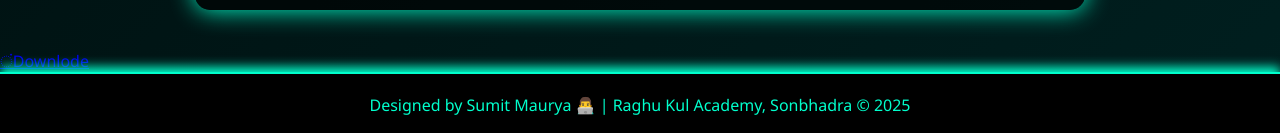
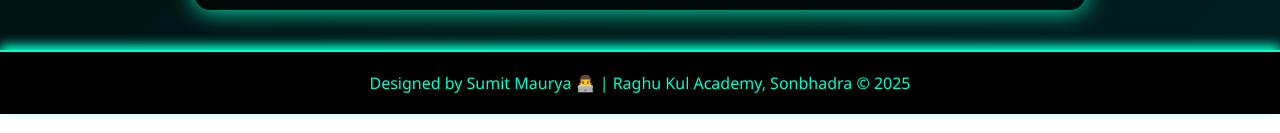
Before and after one commit to RKA205/Sumit, a plain HTML site: page index.html in a window 1280 px wide. Shown: the part 2374-2507 px from the top of the page. Drawn offline with nearby package versions, Linux system fonts and the light colour scheme.

Commit message:
Update index.html

```diff
--- a/index.html
+++ b/index.html
@@ -490,9 +490,6 @@
     </button>
   </form>
 </section>
-          <a href="Calligraphr-Template (1).pdf" download id="downloadLink" class="download-corner">
-ंDownlode
-          </a>
 
 <footer data-aos="fade-up">
   Designed by Sumit Maurya 👨‍💻 | Raghu Kul Academy, Sonbhadra © 2025
@@ -503,6 +500,7 @@
   AOS.init({ duration: 1000 });
 
   const images = [
+    "Sumit_Maurua.jpg",
     "https://uploads.onecompiler.io/43m8dvjjn/43mhe7aua/1000042402.jpg",
     "https://uploads.onecompiler.io/43m8dvjjn/43msuhy5u/1000042653.jpg",
     "BitSumit.png",
```
